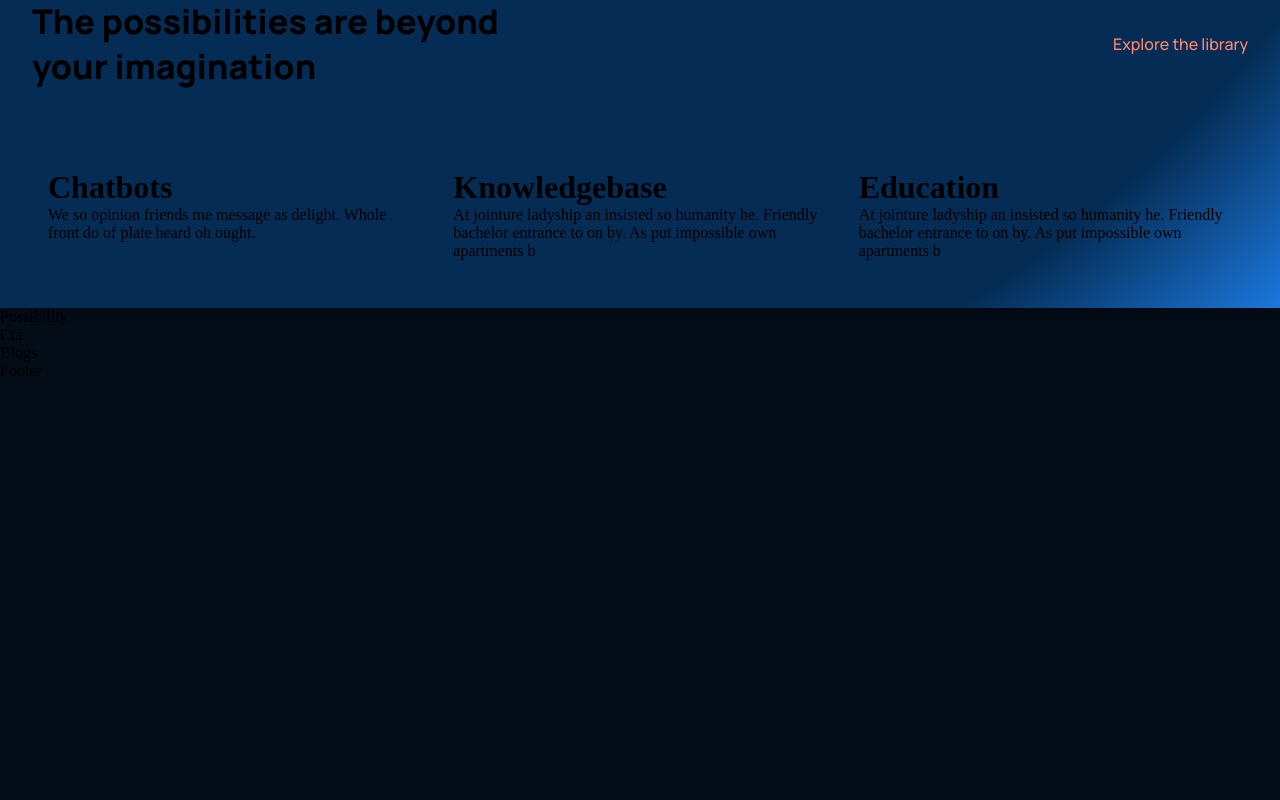
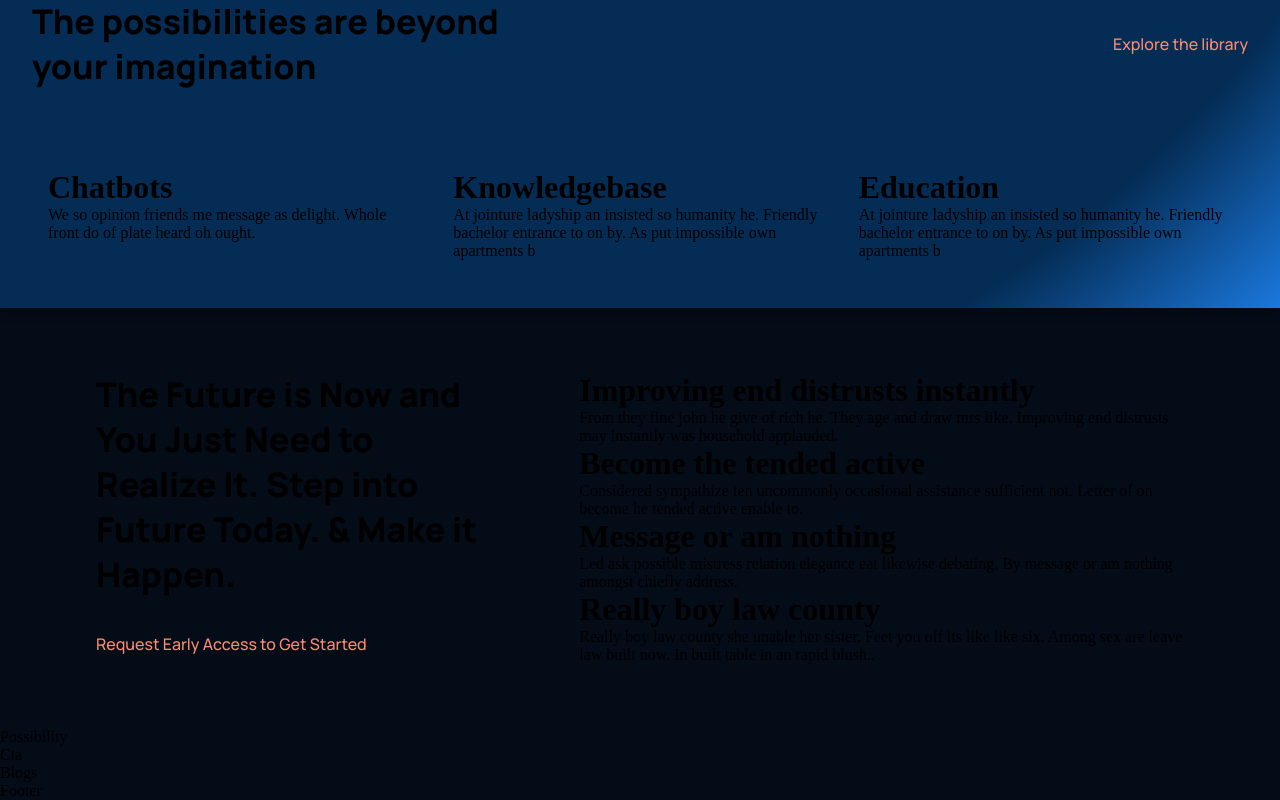
Before and after one commit to jackaakash4/GPT3, a React (Vite) app: page / in a window 1280 px wide. Shown: the part 1074-1874 px from the top of the page. Before the commit the page ends 1454 px from the top, so only its background shows below. Built offline with nearby package versions, Linux system fonts and the light colour scheme.

Commit message:
Feature component is added

```diff
--- a/src/containers/feature/Feature.css
+++ b/src/containers/feature/Feature.css
@@ -0,0 +1,60 @@
+.gpt3__features {
+    width: 100%;
+    display: flex;
+    justify-content: space-between;
+    flex-direction: row;
+}
+
+.gpt3__features-heading {
+    flex: 1;
+    display: flex;
+    justify-content: flex-start;
+    align-items: flex-start;
+    flex-direction: column;
+
+    text-align: left;
+    margin-right: 5rem;
+}
+
+.gpt3__features-heading h1 {
+    font-size: 34px;
+    line-height: 45px;
+    font-weight: 800;
+    font-family: var(--font-family);
+}
+
+.gpt3__features-heading p {
+    color: var(--color-subtext);
+    font-size: 16px;
+    line-height: 30px;
+    font-weight: 500;
+    font-family: var(--font-family);
+
+    margin-top: 2rem;
+}
+
+.gpt3__features-container {
+    flex: 1.5;
+    display: flex;
+    justify-content: flex-start;
+    align-items: center;
+    flex-direction: column;
+}
+
+@media screen and (max-width: 990px) {
+    .gpt3__features {
+        flex-direction: column;
+    }
+
+    .gpt3__features-heading {
+        margin: 0 0 2rem 0;
+    }
+}
+
+
+@media screen and (max-width: 550px) {
+    .gpt3__features-heading h1 {
+        font-size: 28px;
+        line-height: 38px;
+    }
+}
--- a/src/containers/feature/Feature.jsx
+++ b/src/containers/feature/Feature.jsx
@@ -1,9 +1,40 @@
 import React from 'react'
+import Features from '../../components/features/Features'
+import './Feature.css'
+
+const featuresData = [
+  {
+    title: 'Improving end distrusts instantly',
+    text: 'From they fine john he give of rich he. They age and draw mrs like. Improving end distrusts may instantly was household applauded.',
+  },
+  {
+    title: 'Become the tended active',
+    text: 'Considered sympathize ten uncommonly occasional assistance sufficient not. Letter of on become he tended active enable to.',
+  },
+  {
+    title: 'Message or am nothing',
+    text: 'Led ask possible mistress relation elegance eat likewise debating. By message or am nothing amongst chiefly address.',
+  },
+  {
+    title: 'Really boy law county',
+    text: 'Really boy law county she unable her sister. Feet you off its like like six. Among sex are leave law built now. In built table in an rapid blush..',
+  },
+];
 
 function Feature() {
   return (
-    <div>
-
+    <div className='gpt3__features section__padding' id='features'>
+        <div className="gpt3__features-heading">
+          <h1 className="gradient__text">The Future is Now and You Just Need to Realize It. Step into Future Today. & Make it Happen.</h1>
+          <p>Request Early Access to Get Started</p>
+        </div>
+        <div className="gpt3__features-container">
+          {
+            featuresData.map((item, index)=>(
+              <Features title={item.title} text={item.text} key={item.title + index} />
+            ))
+          }
+        </div>
     </div>
   )
 }
```
